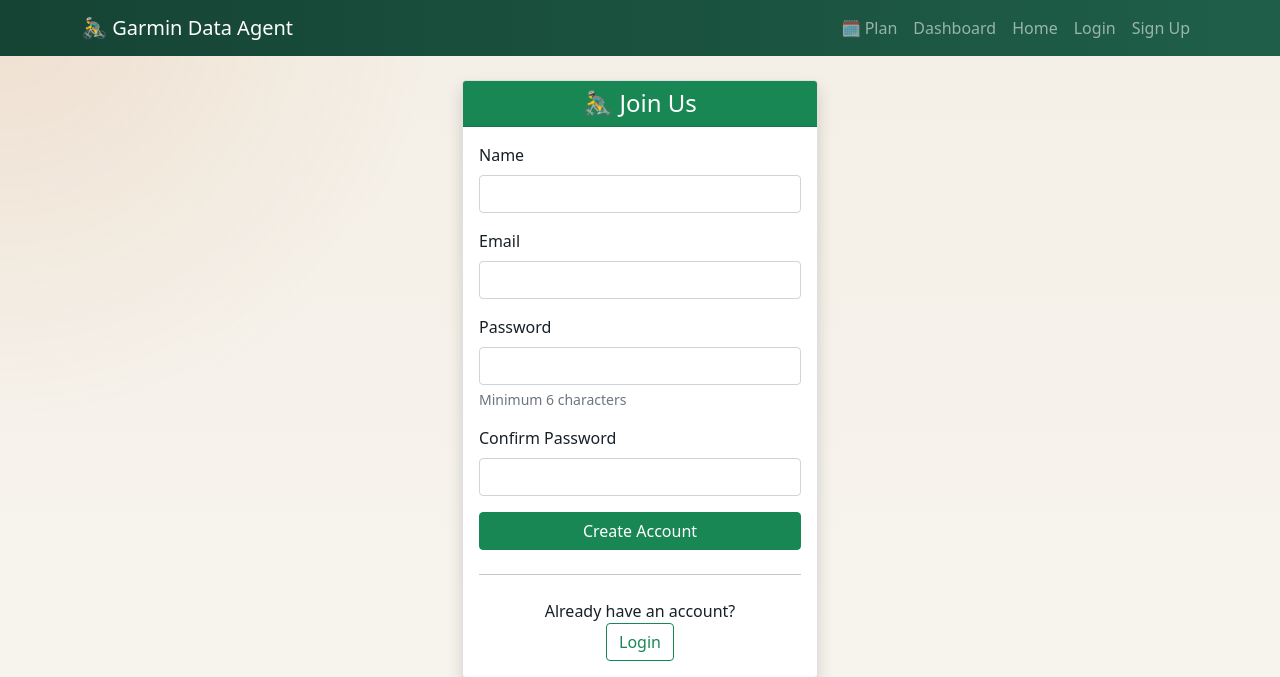
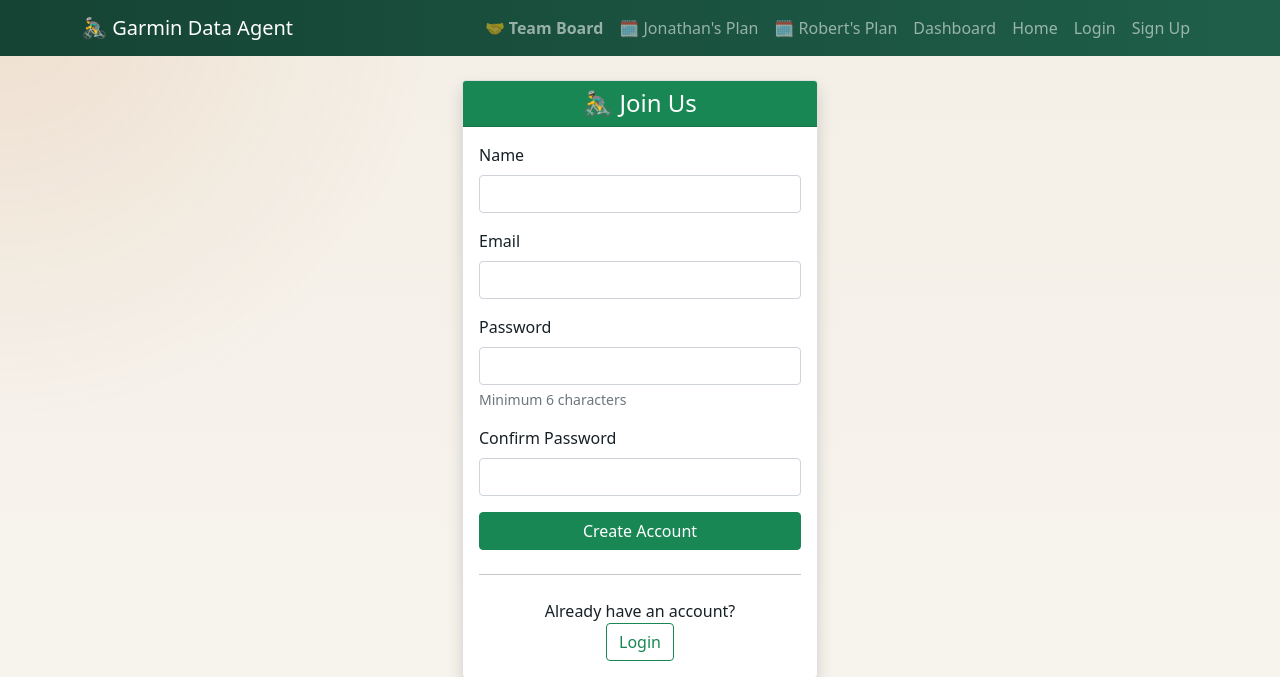
Before and after one commit to teamairhart/garmin-data-agent, a Flask app: page /auth/signup in a window 1280 px wide. Shown: the top 677 px of the page. Run offline with Flask 3, Linux system fonts and the light colour scheme.

Commit message:
Legacy nav: add Team Board + both plan links
Co-Authored-By: Claude Fable 5 <noreply@anthropic.com>
Claude-Session: https://claude.ai/code/session_01TWLuHUj66iSvZbFagicX52

```diff
--- a/templates/base.html
+++ b/templates/base.html
@@ -164,7 +164,9 @@
         <div class="container">
             <a class="navbar-brand" href="{{ url_for('index') }}">🚴‍♂️ Garmin Data Agent</a>
             <div class="navbar-nav ms-auto">
-                <a class="nav-link" href="{{ url_for('plan') }}">🗓️ Plan</a>
+                <a class="nav-link fw-bold" href="/board">🤝 Team Board</a>
+                <a class="nav-link" href="{{ url_for('plan') }}">🗓️ Jonathan's Plan</a>
+                <a class="nav-link" href="/plan/robert">🗓️ Robert's Plan</a>
                 <a class="nav-link" href="{{ url_for('dashboard') }}">Dashboard</a>
                 <a class="nav-link" href="{{ url_for('index') }}">Home</a>
                 {% if session.user_id %}
```
